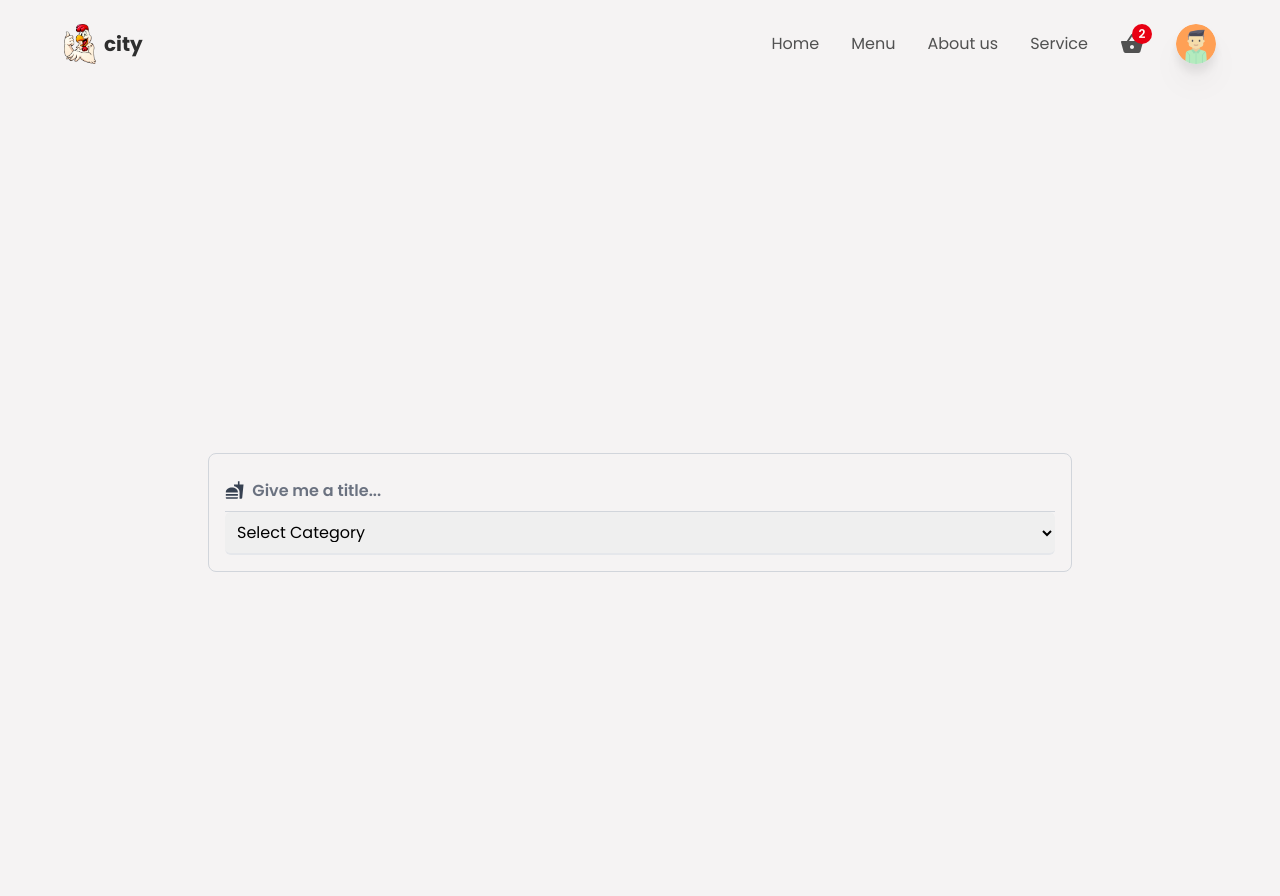
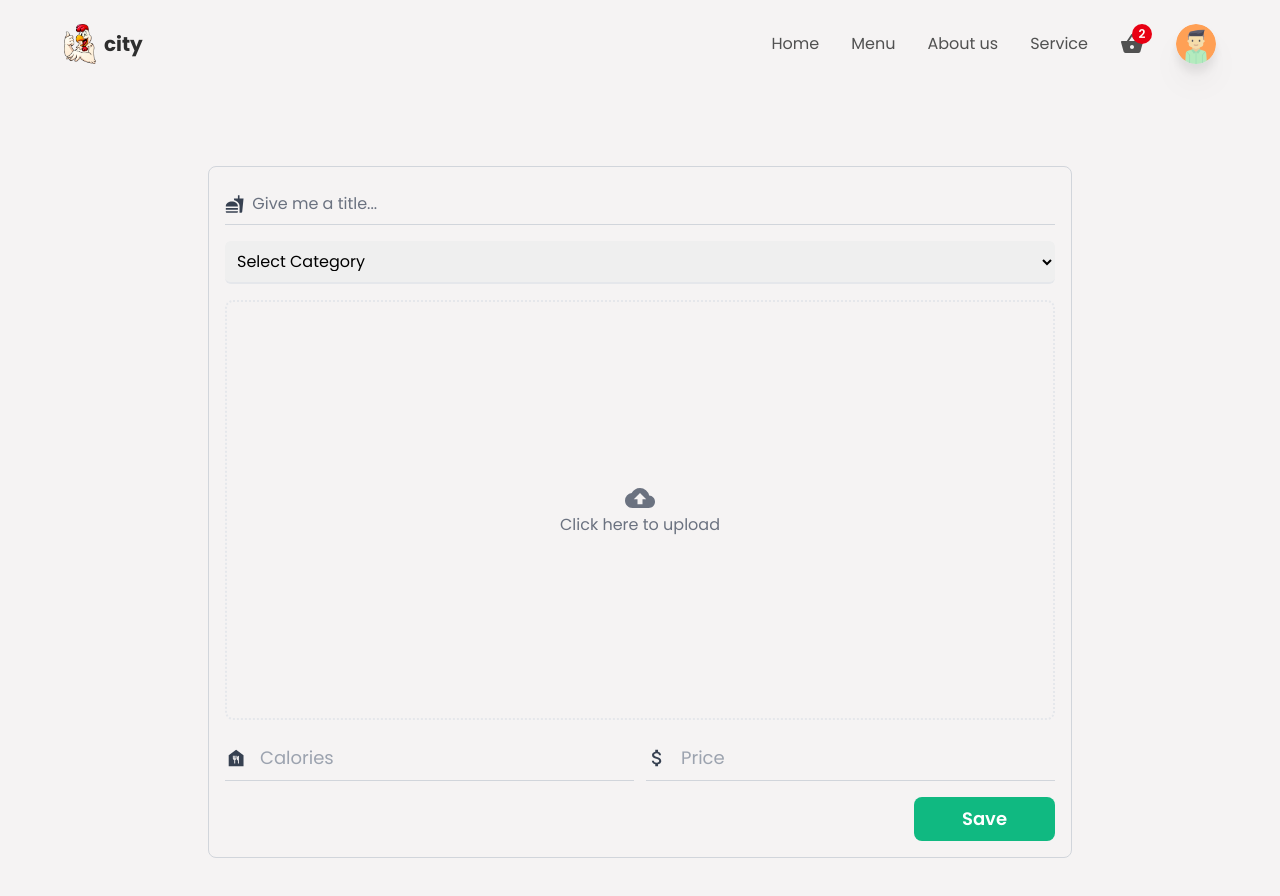
Before and after one commit to adarshmi/FoodDeliveryApp, a React (Create React App) app in the folder restaurantapp/: page /createItem in a window 1280 px wide. Shown: the top 896 px of the page. Built offline with nearby package versions, Linux system fonts and the light colour scheme.

Commit message:
form design done

```diff
--- a/restaurantapp/src/components/CreateContainer.jsx
+++ b/restaurantapp/src/components/CreateContainer.jsx
@@ -1,7 +1,14 @@
 import { useState, React } from "react";
 import { motion } from "framer-motion";
 import { categories } from "../utils/data";
-import { MdFastfood } from "react-icons/md";
+import {
+  MdFastfood,
+  MdCloudUpload,
+  MdDelete,
+  MdFoodBank,
+  MdAttachMoney,
+} from "react-icons/md";
+import Loader from "./Loader";
 
 function CreateContainer() {
   const [title, setTitle] = useState("");
@@ -14,11 +21,13 @@
   const [msg, setMsg] = useState(null);
   const [isLoading, setIsLoading] = useState(false);
 
-
+  const uploadImage = () => {};
+  const deleteImage = () => {};
+  const saveDetails = () => {};
 
   return (
     <div className="w-full min-h-screen flex items-center justify-center ">
-      <div className=" w-[90%] md:w-[75%] border border-gray-300 rounded-lg p-4 flex flex-col items-center justfy-center  ">
+      <div className=" w-[90%] md:w-[75%] border border-gray-300 rounded-lg p-4 flex flex-col items-center justfy-center gap-4 ">
         {fields && (
           <motion.p
             initial={{ opacity: 0 }}
@@ -41,11 +50,11 @@
             value={title}
             onChange={(e) => setTitle(e.target.value)}
             placeholder="Give me a title..."
-            className="w-full h-full bg-transparent font-semibold outline-none border-none placeholder:text-gray-500 text-textColor "
+            className="w-full h-full bg-transparent  outline-none border-none placeholder:text-gray-500 text-textColor "
           />
         </div>
         <div className="w-full">
-        <select
+          <select
             onChange={(e) => setCategory(e.target.value)}
             className="outline-none w-full text-base border-b-2 border-gray-200 p-2 rounded-md cursor-pointer"
           >
@@ -64,6 +73,80 @@
               ))}
           </select>
         </div>
+
+        <div className="group flex justify-center items-center flex-col border-2 border-dotted boarder-gray-300 w-full h-225 md:h-420 cursor-pointer rounded-lg">
+          {isLoading ? (
+            <Loader />
+          ) : (
+            <>
+              {!imageAsset ? (
+                <>
+                  <label className="w-full h-full flex flex-col items-center justify-center cursor-pointer  ">
+                    <div className="w-full h-full flex flex-col items-center justify-center   ">
+                      <MdCloudUpload className=" text-gray-500 text-3xl hover:text-gray-700 " />
+                      <p className=" text-gray-500"> Click here to upload</p>
+                    </div>
+                    <input
+                      type="file"
+                      name="uploadimage"
+                      accept="image/*"
+                      onChange={uploadImage}
+                      className="w-0 h-0"
+                    />
+                  </label>
+                </>
+              ) : (
+                <>
+                  <div className="relative h-full ">
+                    <img
+                      src={imageAsset}
+                      alt="uploaded image "
+                      className="w-full h-full object-cover"
+                    />
+                    <button
+                      type="button"
+                      className="absolue bottom-3 right-3 p-3 rounded-full bg-red-500 text-xl cursor-pointer outline-none hover:shadow-md duration-500 transition-all ease-in-out "
+                      onClick={deleteImage}
+                    >
+                      <MdDelete className="text-white" />
+                    </button>
+                  </div>
+                </>
+              )}
+            </>
+          )}
+        </div>
+
+        <div className="w-full flex flex-col md:flex-row items-center gap-3 ">
+          <div className="w-full py-2 border-b border-gray-300 flex items-center gap-2">
+            <MdFoodBank className=" text-gray-700 text-2xl " />
+            <input
+              type="text"
+              required
+              value={calories}
+              onChange = {(e)=>setCalories(e.target.value)}
+              placeholder=" Calories"
+              className="w-full text-lg bg-transparent outline-none border-none placeholder:text-gray-400 text-textColor"
+            />
+          </div>
+          <div className="w-full py-2 border-b border-gray-300 flex items-center gap-2">
+            <MdAttachMoney className=" text-gray-700 text-2xl " />
+            <input
+              type="text"
+              required
+              value={price}
+              onChange = {(e)=>setPrice(e.target.value)}
+              placeholder=" Price"
+              className="w-full text-lg bg-transparent outline-none border-none placeholder:text-gray-400 text-textColor"
+            />
+          </div>
+        </div>
+        <div className="flex items-center w-full">
+        <button className="ml-0 md:ml-auto w-full md:w-auto borded-none outline-none bg-emerald-500 px-12 py-2 rounded-lg text-lg text-white font-semibold "  onClick={saveDetails} > Save
+
+        </button>
+
+        </div>
       </div>
     </div>
   );
--- /dev/null
+++ b/restaurantapp/src/components/Loader.jsx
@@ -0,0 +1,24 @@
+import React from 'react'
+
+function Loader() {
+  return (
+    <svg
+    role="status"
+    className="inline mr-2 w-10 h-10 text-gray-200 animate-spin dark:text-gray-300 fill-emerald-500"
+    viewBox="0 0 100 101"
+    fill="none"
+    xmlns="http://www.w3.org/2000/svg"
+  >
+    <path
+      d="M100 50.5908C100 78.2051 77.6142 100.591 50 100.591C22.3858 100.591 0 78.2051 0 50.5908C0 22.9766 22.3858 0.59082 50 0.59082C77.6142 0.59082 100 22.9766 100 50.5908ZM9.08144 50.5908C9.08144 73.1895 27.4013 91.5094 50 91.5094C72.5987 91.5094 90.9186 73.1895 90.9186 50.5908C90.9186 27.9921 72.5987 9.67226 50 9.67226C27.4013 9.67226 9.08144 27.9921 9.08144 50.5908Z"
+      fill="currentColor"
+    />
+    <path
+      d="M93.9676 39.0409C96.393 38.4038 97.8624 35.9116 97.0079 33.5539C95.2932 28.8227 92.871 24.3692 89.8167 20.348C85.8452 15.1192 80.8826 10.7238 75.2124 7.41289C69.5422 4.10194 63.2754 1.94025 56.7698 1.05124C51.7666 0.367541 46.6976 0.446843 41.7345 1.27873C39.2613 1.69328 37.813 4.19778 38.4501 6.62326C39.0873 9.04874 41.5694 10.4717 44.0505 10.1071C47.8511 9.54855 51.7191 9.52689 55.5402 10.0491C60.8642 10.7766 65.9928 12.5457 70.6331 15.2552C75.2735 17.9648 79.3347 21.5619 82.5849 25.841C84.9175 28.9121 86.7997 32.2913 88.1811 35.8758C89.083 38.2158 91.5421 39.6781 93.9676 39.0409Z"
+      fill="currentFill"
+    />
+  </svg>
+  )
+}
+
+export default Loader
--- a/restaurantapp/src/components/index.js
+++ b/restaurantapp/src/components/index.js
@@ -1,4 +1,5 @@
 export  {default as Header} from "./Header";
 export  {default as MainContainer } from "./MainContainer";
 export  {default as CreateContainer} from "./CreateContainer";
-export {default as HomeContainer } from "./HomeContainer"
+export {default as HomeContainer } from "./HomeContainer";
+export {default as Loader } from "./Loader"
```
